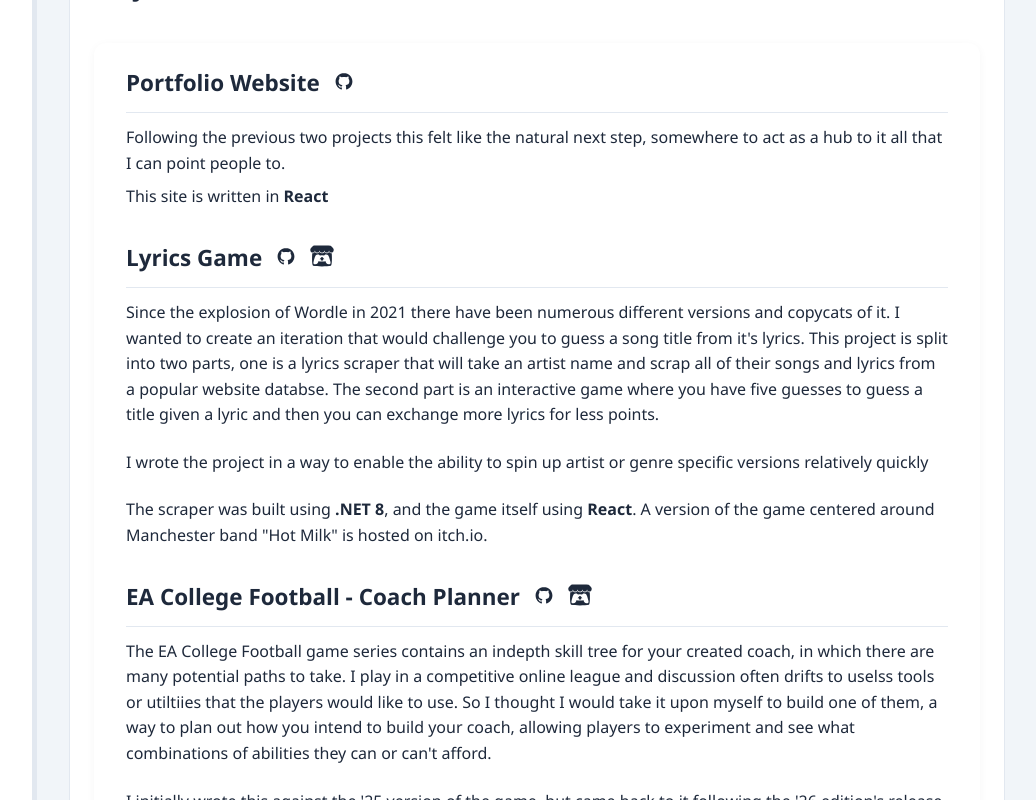
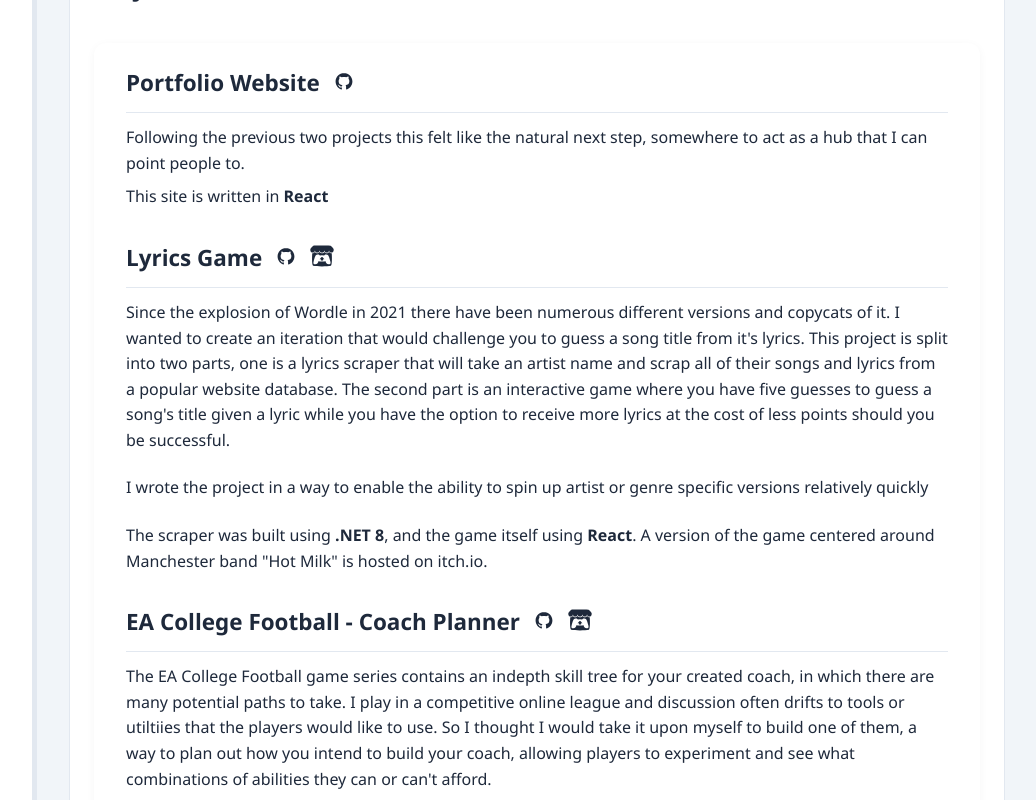
Before and after one commit to NanoRossi/PortfolioSite, a React (Create React App) app: page / in a window 1280 px wide. Shown: the part 740-1540 px from the top of the page, without its empty margins (243-1279 px from the left). Built offline with nearby package versions, Linux system fonts and the light colour scheme.

Commit message:
Corrected typos in project text

```diff
--- a/src/components/Projects.js
+++ b/src/components/Projects.js
@@ -10,7 +10,7 @@
           itchIoLink=""
         />
         <div className="item-details">
-          <p>Following the previous two projects this felt like the natural next step, somewhere to act as a hub to it all that I can point people to.</p>
+          <p>Following the previous two projects this felt like the natural next step, somewhere to act as a hub that I can point people to.</p>
           <p>This site is written in <b>React</b></p>
         </div>
       </div>
@@ -22,8 +22,8 @@
           itchIoLink="https://nanorossi.itch.io/hot-milk-lyric-guesser"
         />
         <p>Since the explosion of Wordle in 2021 there have been numerous different versions and copycats of it. I wanted to create an iteration that would challenge you to guess a song title from it's lyrics.
-          This project is split into two parts, one is a lyrics scraper that will take an artist name and scrap all of their songs and lyrics from a popular website databse.
-          The second part is an interactive game where you have five guesses to guess a title given a lyric and then you can exchange more lyrics for less points.
+          This project is split into two parts, one is a lyrics scraper that will take an artist name and scrap all of their songs and lyrics from a popular website database.
+          The second part is an interactive game where you have five guesses to guess a song's title given a lyric while you have the option to receive more lyrics at the cost of less points should you be successful.
         </p>
         <br></br>
         <p>I wrote the project in a way to enable the ability to spin up artist or genre specific versions relatively quickly</p>
@@ -38,7 +38,7 @@
           itchIoLink="https://nanorossi.itch.io/cfb26coachplanner"
         />
         <p>The EA College Football game series contains an indepth skill tree for your created coach, in which there are many potential paths to take.
-          I play in a competitive online league and discussion often drifts to uselss tools or utiltiies that the players would like to use.
+          I play in a competitive online league and discussion often drifts to tools or utiltiies that the players would like to use.
           So I thought I would take it upon myself to build one of them, a way to plan out how you intend to build your coach, allowing players to experiment and see what combinations of abilities they can or can't afford.
         </p>
         <br></br>
```
